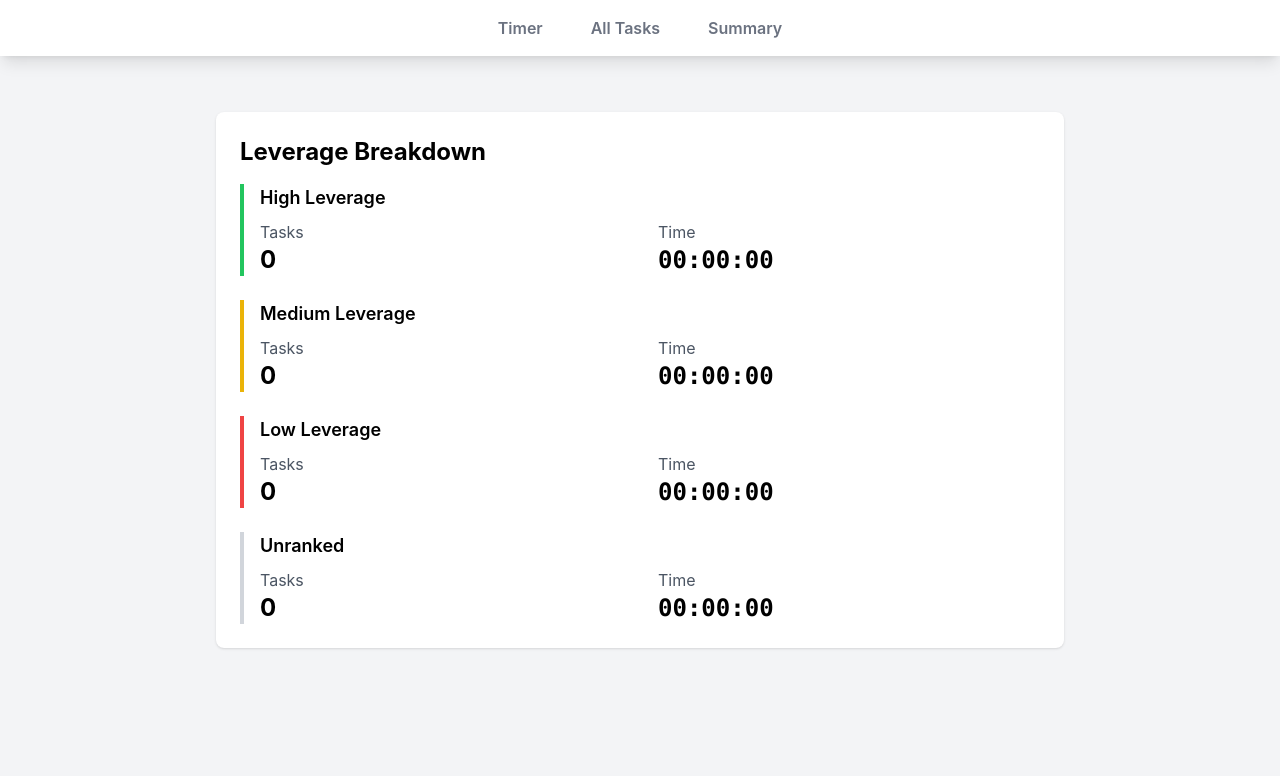
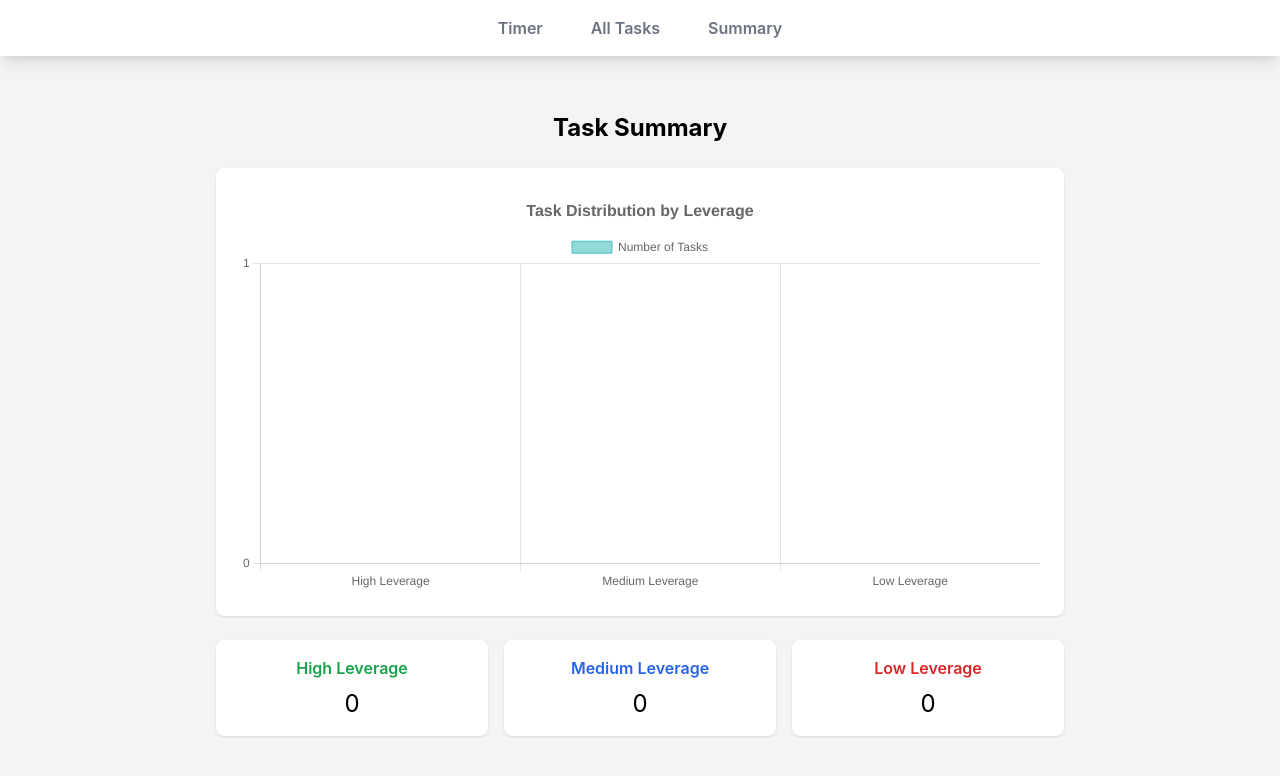
Before and after one commit to evelynso2024/TimeWell, a React (Create React App) app: page /summary in a window 1280 px wide. Shown: the top 776 px of the page. Built offline with nearby package versions, Linux system fonts and the light colour scheme; the HTML template or start-up script is replaced by a standard one.

Commit message:
Update Summary.js

```diff
--- a/src/components/Summary.js
+++ b/src/components/Summary.js
@@ -1,207 +1,116 @@
-import React, { useState, useEffect } from 'react';
+import React, { useEffect, useState } from 'react';
+import { Bar } from 'react-chartjs-2';
+import {
+  Chart as ChartJS,
+  CategoryScale,
+  LinearScale,
+  BarElement,
+  Title,
+  Tooltip,
+  Legend
+} from 'chart.js';
+
+// Register ChartJS components
+ChartJS.register(
+  CategoryScale,
+  LinearScale,
+  BarElement,
+  Title,
+  Tooltip,
+  Legend
+);
 
 function Summary() {
-  const [tasks, setTasks] = useState([]);
-  const [leverageStats, setLeverageStats] = useState({
-    high: { count: 0, time: '00:00:00', tasks: [] },
-    medium: { count: 0, time: '00:00:00', tasks: [] },
-    low: { count: 0, time: '00:00:00', tasks: [] },
-    unranked: { count: 0, time: '00:00:00', tasks: [] }
+  const [leverageData, setLeverageData] = useState({
+    high: 0,
+    medium: 0,
+    low: 0
   });
-  const [showModal, setShowModal] = useState(false);
-  const [selectedTasks, setSelectedTasks] = useState([]);
-  const [modalTitle, setModalTitle] = useState('');
 
-  // Convert HH:MM:SS to seconds
-  const timeToSeconds = (timeStr) => {
-    const [hours, minutes, seconds] = timeStr.split(':').map(Number);
-    return hours * 3600 + minutes * 60 + seconds;
+  useEffect(() => {
+    // Get tasks from localStorage
+    const allTasks = JSON.parse(localStorage.getItem('allTasks') || '[]');
+
+    // Count tasks by leverage
+    const counts = allTasks.reduce((acc, task) => {
+      const leverage = task.leverage.toLowerCase();
+      if (leverage === 'high') acc.high++;
+      else if (leverage === 'medium') acc.medium++;
+      else if (leverage === 'low') acc.low++;
+      return acc;
+    }, { high: 0, medium: 0, low: 0 });
+
+    setLeverageData(counts);
+  }, []);
+
+  // Chart configuration
+  const chartData = {
+    labels: ['High Leverage', 'Medium Leverage', 'Low Leverage'],
+    datasets: [
+      {
+        label: 'Number of Tasks',
+        data: [leverageData.high, leverageData.medium, leverageData.low],
+        backgroundColor: [
+          'rgba(75, 192, 192, 0.6)', // Green for high
+          'rgba(54, 162, 235, 0.6)', // Blue for medium
+          'rgba(255, 99, 132, 0.6)',  // Red for low
+        ],
+        borderColor: [
+          'rgba(75, 192, 192, 1)',
+          'rgba(54, 162, 235, 1)',
+          'rgba(255, 99, 132, 1)',
+        ],
+        borderWidth: 1,
+      },
+    ],
   };
 
-  // Convert seconds to HH:MM:SS
-  const secondsToTime = (seconds) => {
-    const hrs = Math.floor(seconds / 3600);
-    const mins = Math.floor((seconds % 3600) / 60);
-    const secs = seconds % 60;
-    return `${hrs.toString().padStart(2, '0')}:${mins.toString().padStart(2, '0')}:${secs.toString().padStart(2, '0')}`;
-  };
-
-  // Calculate statistics
-  useEffect(() => {
-    const allTasks = JSON.parse(localStorage.getItem('allTasks') || '[]');
-    setTasks(allTasks);
-
-    // Calculate leverage statistics
-    const stats = {
-      high: { count: 0, seconds: 0, tasks: [] },
-      medium: { count: 0, seconds: 0, tasks: [] },
-      low: { count: 0, seconds: 0, tasks: [] },
-      unranked: { count: 0, seconds: 0, tasks: [] }
-    };
-
-    allTasks.forEach(task => {
-      const category = task.leverage || 'unranked';
-      stats[category].count += 1;
-      stats[category].seconds += timeToSeconds(task.duration);
-      stats[category].tasks.push(task);
-    });
-
-    // Convert seconds back to HH:MM:SS for display
-    setLeverageStats({
-      high: {
-        count: stats.high.count,
-        time: secondsToTime(stats.high.seconds),
-        tasks: stats.high.tasks
+  const options = {
+    responsive: true,
+    plugins: {
+      legend: {
+        position: 'top',
       },
-      medium: {
-        count: stats.medium.count,
-        time: secondsToTime(stats.medium.seconds),
-        tasks: stats.medium.tasks
+      title: {
+        display: true,
+        text: 'Task Distribution by Leverage',
+        font: {
+          size: 16
+        }
       },
-      low: {
-        count: stats.low.count,
-        time: secondsToTime(stats.low.seconds),
-        tasks: stats.low.tasks
-      },
-      unranked: {
-        count: stats.unranked.count,
-        time: secondsToTime(stats.unranked.seconds),
-        tasks: stats.unranked.tasks
+    },
+    scales: {
+      y: {
+        beginAtZero: true,
+        ticks: {
+          stepSize: 1
+        }
       }
-    });
-  }, []);
-
-  const handleTasksClick = (category, tasks) => {
-    setSelectedTasks(tasks);
-    setModalTitle(`${category.charAt(0).toUpperCase() + category.slice(1)} Leverage Tasks`);
-    setShowModal(true);
+    }
   };
 
   return (
     <div className="max-w-4xl mx-auto p-6">
-      {/* Leverage Breakdown */}
-      <div className="bg-white rounded-lg shadow p-6">
-        <h2 className="text-2xl font-bold mb-4">Leverage Breakdown</h2>
-        <div className="space-y-6">
-          {/* High Leverage */}
-          <div className="border-l-4 border-green-500 pl-4">
-            <h3 className="text-lg font-semibold mb-2">High Leverage</h3>
-            <div className="grid grid-cols-2 gap-4">
-              <div>
-                <button
-                  onClick={() => handleTasksClick('high', leverageStats.high.tasks)}
-                  className="text-gray-600 hover:text-blue-500"
-                >
-                  Tasks
-                </button>
-                <p className="text-2xl font-bold">{leverageStats.high.count}</p>
-              </div>
-              <div>
-                <p className="text-gray-600">Time</p>
-                <p className="text-2xl font-bold font-mono">{leverageStats.high.time}</p>
-              </div>
-            </div>
-          </div>
+      <h1 className="text-2xl font-bold mb-6 text-center">Task Summary</h1>
+      <div className="bg-white p-6 rounded-lg shadow">
+        <Bar data={chartData} options={options} />
+      </div>
 
-          {/* Medium Leverage */}
-          <div className="border-l-4 border-yellow-500 pl-4">
-            <h3 className="text-lg font-semibold mb-2">Medium Leverage</h3>
-            <div className="grid grid-cols-2 gap-4">
-              <div>
-                <button
-                  onClick={() => handleTasksClick('medium', leverageStats.medium.tasks)}
-                  className="text-gray-600 hover:text-blue-500"
-                >
-                  Tasks
-                </button>
-                <p className="text-2xl font-bold">{leverageStats.medium.count}</p>
-              </div>
-              <div>
-                <p className="text-gray-600">Time</p>
-                <p className="text-2xl font-bold font-mono">{leverageStats.medium.time}</p>
-              </div>
-            </div>
-          </div>
-
-          {/* Low Leverage */}
-          <div className="border-l-4 border-red-500 pl-4">
-            <h3 className="text-lg font-semibold mb-2">Low Leverage</h3>
-            <div className="grid grid-cols-2 gap-4">
-              <div>
-                <button
-                  onClick={() => handleTasksClick('low', leverageStats.low.tasks)}
-                  className="text-gray-600 hover:text-blue-500"
-                >
-                  Tasks
-                </button>
-                <p className="text-2xl font-bold">{leverageStats.low.count}</p>
-              </div>
-              <div>
-                <p className="text-gray-600">Time</p>
-                <p className="text-2xl font-bold font-mono">{leverageStats.low.time}</p>
-              </div>
-            </div>
-          </div>
-
-          {/* Unranked */}
-          <div className="border-l-4 border-gray-300 pl-4">
-            <h3 className="text-lg font-semibold mb-2">Unranked</h3>
-            <div className="grid grid-cols-2 gap-4">
-              <div>
-                <button
-                  onClick={() => handleTasksClick('unranked', leverageStats.unranked.tasks)}
-                  className="text-gray-600 hover:text-blue-500"
-                >
-                  Tasks
-                </button>
-                <p className="text-2xl font-bold">{leverageStats.unranked.count}</p>
-              </div>
-              <div>
-                <p className="text-gray-600">Time</p>
-                <p className="text-2xl font-bold font-mono">{leverageStats.unranked.time}</p>
-              </div>
-            </div>
-          </div>
+      {/* Summary Statistics */}
+      <div className="grid grid-cols-3 gap-4 mt-6">
+        <div className="bg-white p-4 rounded-lg shadow text-center">
+          <h3 className="font-semibold text-green-600">High Leverage</h3>
+          <p className="text-2xl mt-2">{leverageData.high}</p>
+        </div>
+        <div className="bg-white p-4 rounded-lg shadow text-center">
+          <h3 className="font-semibold text-blue-600">Medium Leverage</h3>
+          <p className="text-2xl mt-2">{leverageData.medium}</p>
+        </div>
+        <div className="bg-white p-4 rounded-lg shadow text-center">
+          <h3 className="font-semibold text-red-600">Low Leverage</h3>
+          <p className="text-2xl mt-2">{leverageData.low}</p>
         </div>
       </div>
-
-      {/* Modal */}
-      {showModal && (
-        <div className="fixed inset-0 bg-black bg-opacity-50 flex items-center justify-center p-4">
-          <div className="bg-white rounded-lg shadow-xl max-w-2xl w-full">
-            <div className="p-4 border-b flex justify-between items-center">
-              <h3 className="text-xl font-semibold">{modalTitle}</h3>
-              <button
-                onClick={() => setShowModal(false)}
-                className="text-gray-500 hover:text-gray-700"
-              >
-                ×
-              </button>
-            </div>
-            <div className="p-4 max-h-[70vh] overflow-y-auto">
-              {selectedTasks.length === 0 ? (
-                <p className="text-gray-500 text-center">No tasks found</p>
-              ) : (
-                <div className="space-y-3">
-                  {selectedTasks.map((task, index) => (
-                    <div key={index} className="p-3 bg-gray-50 rounded-lg">
-                      <div className="flex justify-between items-center">
-                        <div>
-                          <p className="font-medium">{task.name}</p>
-                          <p className="text-sm text-gray-500">
-                            {new Date(task.timestamp).toLocaleString()}
-                          </p>
-                        </div>
-                        <span className="font-mono">{task.duration}</span>
-                      </div>
-                    </div>
-                  ))}
-                </div>
-              )}
-            </div>
-          </div>
-        </div>
-      )}
     </div>
   );
 }
```
